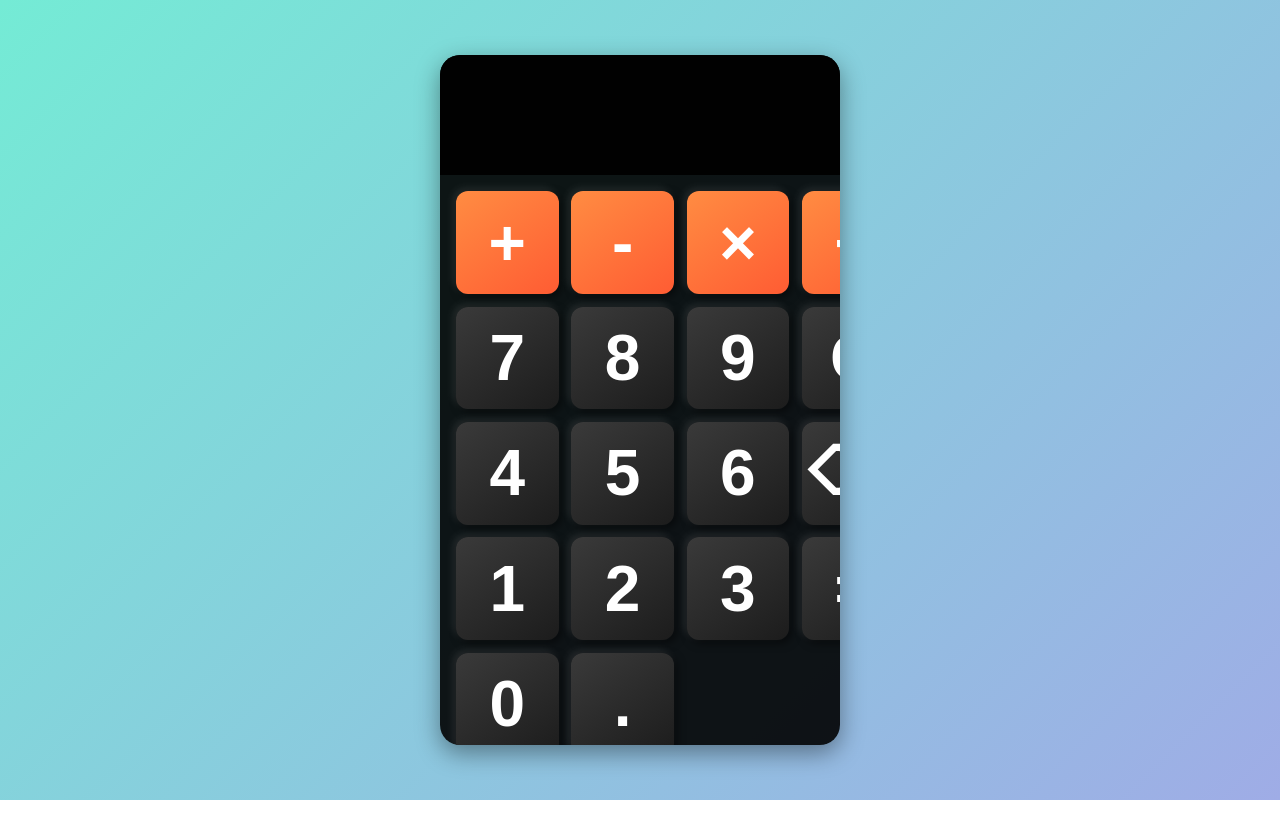
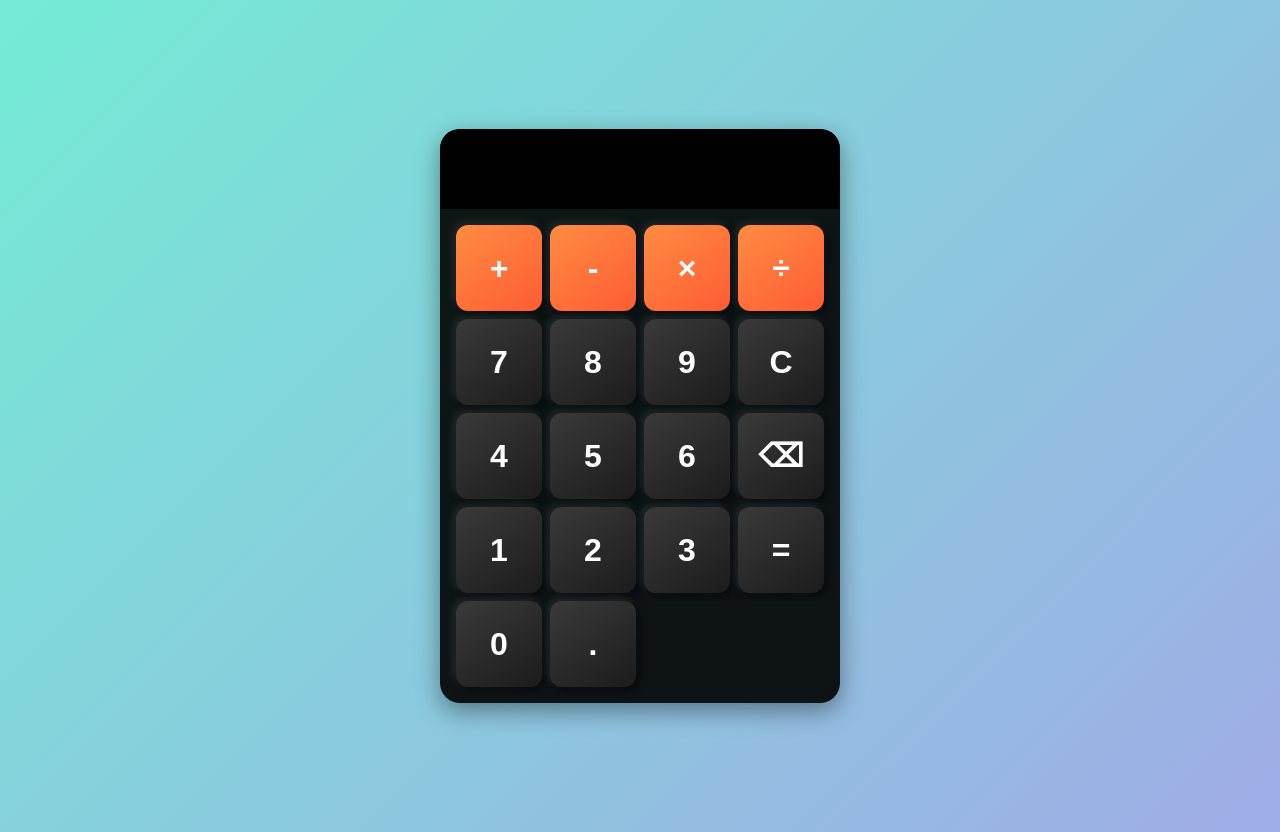
Before and after one commit to Nishabhandari1007/Calculator, a plain HTML site: page index.html in a window 1280 px wide. Before the commit the page ends 800 px from the top, so only its background shows below. Drawn offline with Linux system fonts and the light colour scheme.

Commit message:
Add styling for calculator

```diff
--- a/styling.css
+++ b/styling.css
@@ -3,25 +3,26 @@ body {
   display: flex;
   justify-content: center;
   align-items: center;
-  height: 100vh;
+  min-height: 100vh;
   background: linear-gradient(135deg, #74ebd5, #9face6);
   font-family: 'Poppins', sans-serif;
+  padding: 1rem; /* for small screens */
 }
 
 #calculator {
   background: rgba(0, 0, 0, 0.9);
   border-radius: 20px;
-  width: 95%;
-  max-width: 400px;   /* ✅ calculator shrinks on mobile */
+  width: 100%;
+  max-width: 400px; /* won’t exceed 400px on big screens */
   overflow: hidden;
   box-shadow: 0 8px 25px rgba(0, 0, 0, 0.4);
 }
 
 #display {
   width: 100%;
-  min-height: 15vh;     /* ✅ responsive height */
+  min-height: 80px;
   padding: 1rem;
-  font-size: 5vw;       /* ✅ scales with screen width */
+  font-size: clamp(1.5rem, 4vw, 2.5rem); /* scales between 1.5rem and 2.5rem */
   border: none;
   background: rgba(0, 0, 0, 0.95);
   color: #00ffcc;
@@ -29,7 +30,6 @@ body {
   letter-spacing: 1px;
   outline: none;
   box-sizing: border-box;
-
   overflow-x: auto;
   white-space: nowrap;
 }
@@ -37,17 +37,17 @@ body {
 #keys {
   display: grid;
   grid-template-columns: repeat(4, 1fr);
-  gap: 0.8rem;
+  gap: 0.5rem;
   padding: 1rem;
 }
 
 button {
   width: 100%;
-  aspect-ratio: 1/1;   /* ✅ perfect square buttons */
+  aspect-ratio: 1/1;
   border-radius: 12px;
   background: linear-gradient(145deg, #3a3a3a, #1c1c1c);
   color: white;
-  font-size: 5vw;      /* ✅ button text scales with screen */
+  font-size: clamp(1.2rem, 4vw, 2rem); /* scales nicely */
   font-weight: bold;
   cursor: pointer;
   border: none;
@@ -72,9 +72,18 @@ button:active {
   background: linear-gradient(145deg, #ffa366, #ff704d);
 }
 
-/* ✅ Make = button span 2 columns */
 .equals-btn {
   grid-column: span 2;
   background: linear-gradient(145deg, #4caf50, #2e7d32);
   color: #fff;
 }
+
+/* Optional: small screen tweaks */
+@media (max-width: 350px) {
+  #display {
+    font-size: 1.5rem;
+  }
+  button {
+    font-size: 1.2rem;
+  }
+}
```
